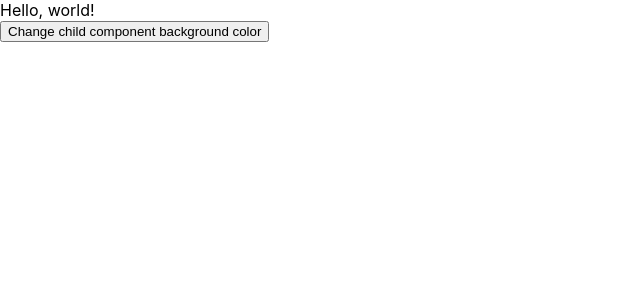
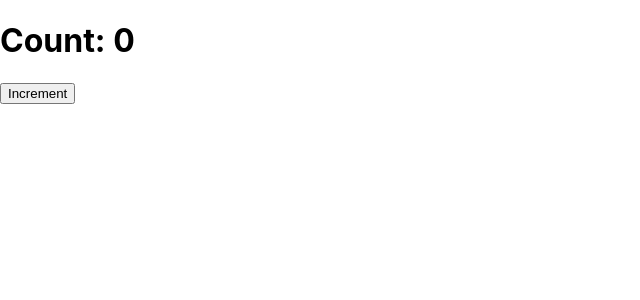
Before and after one commit to RISHI-DHARUMAN/react, a React (Create React App) app: page / in a window 1280 px wide. Shown: the top 300 px of the page, without its empty margins (0-640 px from the left). Built offline with nearby package versions, Linux system fonts and the light colour scheme.

Commit message:
Renderprops

```diff
--- /dev/null
+++ b/src/Renderprops.js
@@ -0,0 +1,40 @@
+import React from 'react';
+
+class Counter extends React.Component {
+  constructor(props) {
+    super(props);
+
+    this.state = {
+      count: 0
+    };
+  }
+
+  increment = () => {
+    this.setState({ count: this.state.count + 1 });
+  }
+
+  render() {
+    return (
+      <div>
+        {this.props.children(this.state.count, this.increment)}
+      </div>
+    );
+  }
+}
+
+class Renderprops extends React.Component {
+  render() {
+    return (
+      <Counter>
+        {(count, increment) => (
+          <div>
+            <h1>Count: {count}</h1>
+            <button onClick={increment}>Increment</button>
+          </div>
+        )}
+      </Counter>
+    );
+  }
+}
+
+export default Renderprops;
--- a/src/index.js
+++ b/src/index.js
@@ -12,7 +12,8 @@ import './index.css';
 // import App from './form.js';
 // import Context from './Context';
 // import ErrorHandeling from './Errorhandeling'
-import ParentComponent from './ForwardingRefs';
+// import ParentComponent from './ForwardingRefs';
+import Renderprops from './Renderprops';
 
 
 const root = ReactDOM.createRoot(document.getElementById('root'));
@@ -28,8 +29,8 @@ root.render(
     {/* <TotalCounter/> */}
     {/* <Context/> */}
             {/* <ErrorHandeling /> */}
-<ParentComponent/>
-    {/* <App/> */}
+{/* <ParentComponent/> */}
+<Renderprops/>
 
     </div>
 
```
